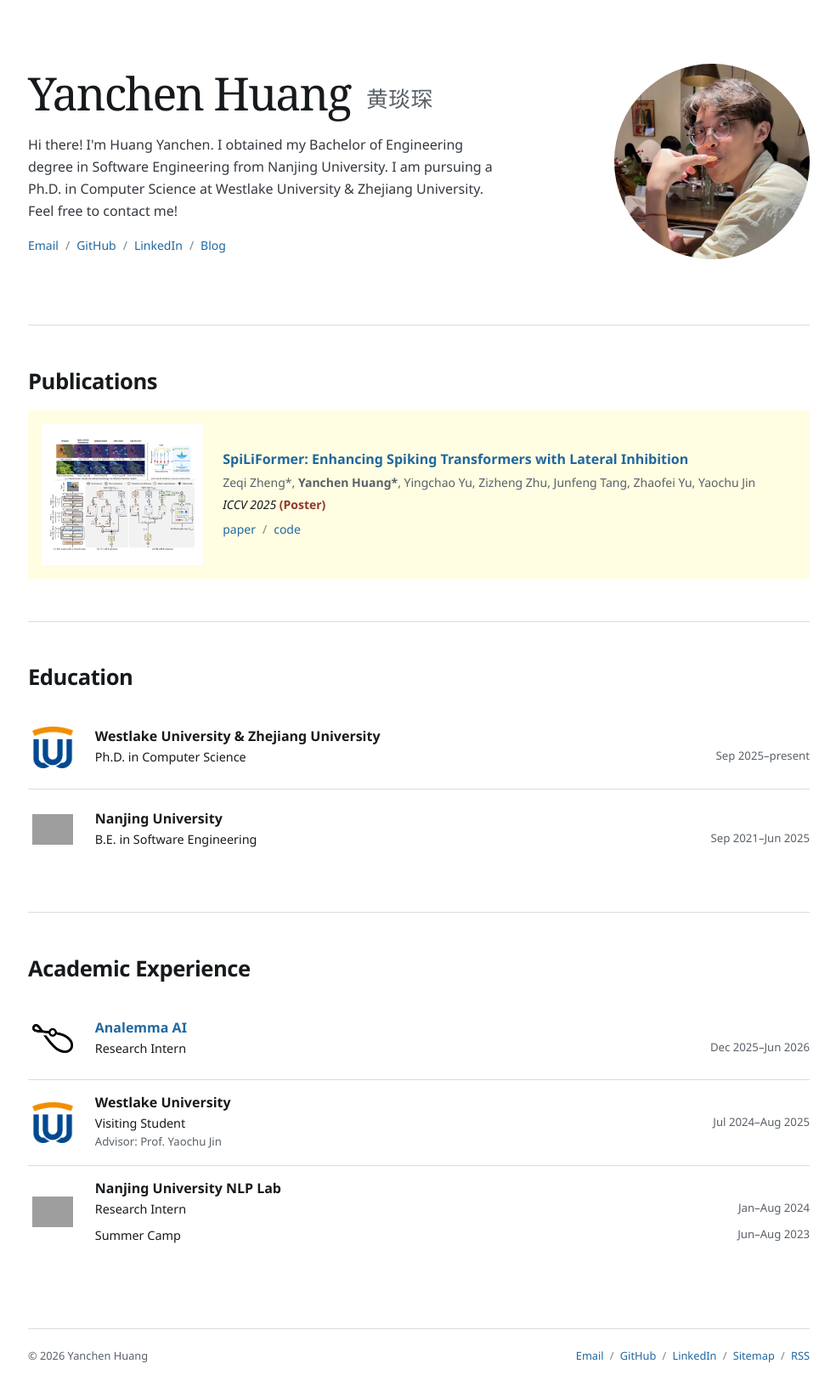
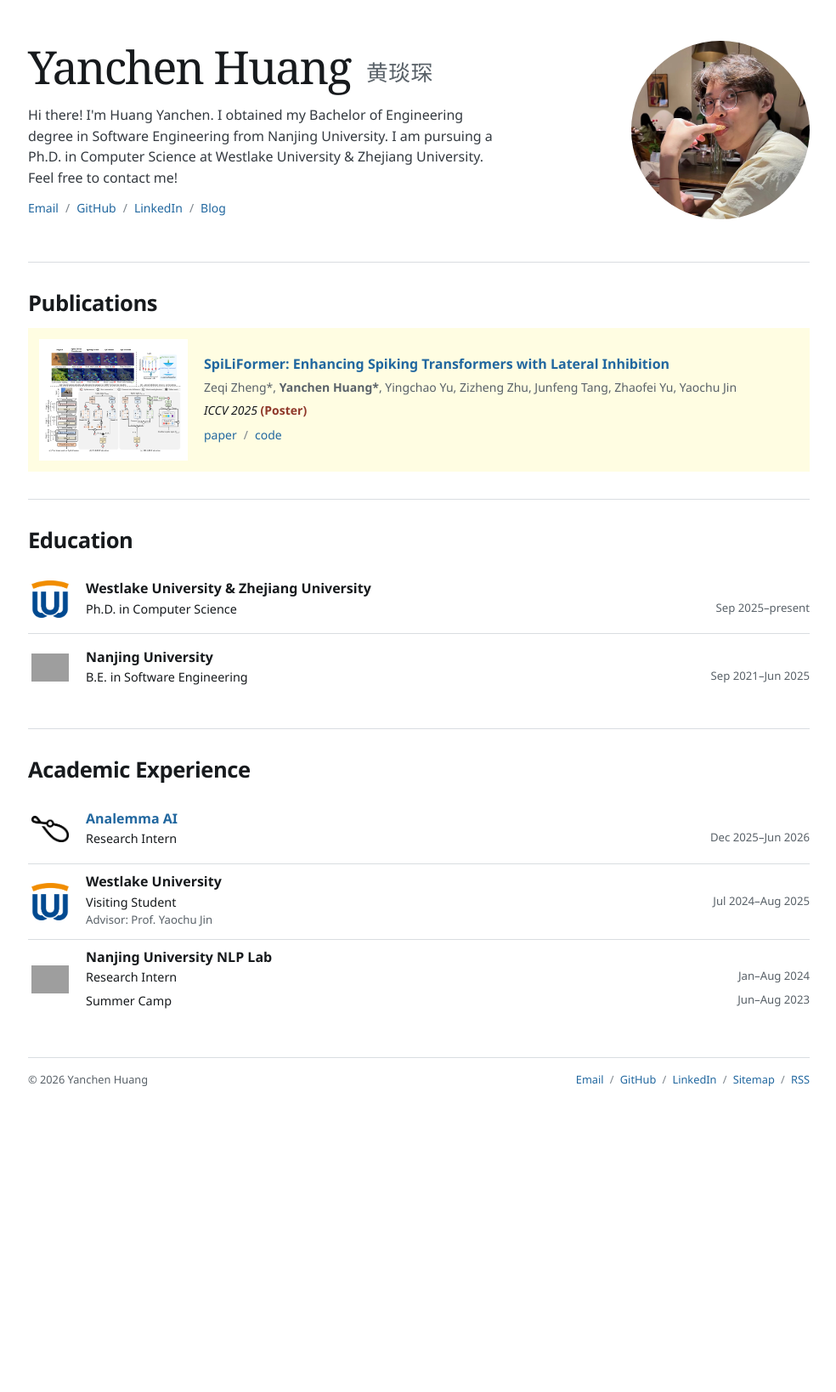
Before and after one commit to 02hyc/02hyc.github.io, a Jekyll site: the page built from _pages/about.md, in a window 1280 px wide. Shown: the whole page at 85% size, without its empty margins (147-1131 px from the left). Built offline with Jekyll 4.4.1, drawn with Linux system fonts in a browser that asks for light colours; after the commit the page ends 1302 px from its top, so only the background shows below that; grey boxes are pictures that could not be loaded.

Commit message:
Tighten homepage spacing

```diff
--- a/assets/css/main.scss
+++ b/assets/css/main.scss
@@ -181,10 +181,10 @@
 
 .profile-intro {
   display: grid;
-  grid-template-columns: minmax(0, 1fr) 230px;
+  grid-template-columns: minmax(0, 1fr) 210px;
   align-items: center;
-  gap: clamp(2.8rem, 7vw, 5.2rem);
-  padding: clamp(3rem, 7vw, 4.7rem) 0 clamp(3.2rem, 7vw, 4.8rem);
+  gap: clamp(2.2rem, 5vw, 4rem);
+  padding: clamp(2.2rem, 4vw, 3rem) 0 clamp(2.35rem, 4vw, 3.1rem);
 }
 
 .profile-intro__copy {
@@ -192,7 +192,7 @@
 }
 
 .profile-intro h1 {
-  margin-bottom: 1.2rem;
+  margin-bottom: 0.9rem;
 }
 
 .profile-intro h1 span {
@@ -207,10 +207,10 @@
 
 .profile-summary {
   max-width: 60ch;
-  margin-bottom: 1rem;
+  margin-bottom: 0.75rem;
   color: #343a40;
   font-size: 1rem;
-  line-height: 1.62;
+  line-height: 1.55;
   text-wrap: pretty;
 }
 
@@ -234,8 +234,8 @@
 }
 
 .profile-photo {
-  width: 230px;
-  height: 230px;
+  width: 210px;
+  height: 210px;
   margin: 0;
 }
 
@@ -261,17 +261,17 @@
 }
 
 .home-content {
-  padding-bottom: 2rem;
+  padding-bottom: 0.75rem;
 }
 
 .home-section {
-  padding: clamp(2.2rem, 5vw, 3.1rem) 0;
+  padding: clamp(1.5rem, 3vw, 2rem) 0;
   border-top: 1px solid var(--line);
   scroll-margin-top: 1.5rem;
 }
 
 .home-section > h2 {
-  margin-bottom: 1.15rem;
+  margin-bottom: 0.85rem;
 }
 
 .research-statement {
@@ -285,10 +285,10 @@
 
 .publication {
   display: grid;
-  grid-template-columns: 190px minmax(0, 1fr);
+  grid-template-columns: 175px minmax(0, 1fr);
   align-items: center;
-  gap: 1.45rem;
-  padding: 1rem;
+  gap: 1.2rem;
+  padding: 0.8rem;
   background: var(--highlight);
 }
 
@@ -296,15 +296,15 @@
   display: flex;
   align-items: center;
   justify-content: center;
-  width: 190px;
-  min-height: 160px;
-  padding: 0.5rem;
+  width: 175px;
+  min-height: 140px;
+  padding: 0.4rem;
   background: var(--page);
 }
 
 .publication-image img {
   width: 100%;
-  height: 150px;
+  height: 130px;
   object-fit: contain;
 }
 
@@ -350,11 +350,11 @@
 
 .experience-item {
   display: grid;
-  grid-template-columns: 58px minmax(0, 1fr);
+  grid-template-columns: 52px minmax(0, 1fr);
   align-items: center;
-  gap: 1rem 1.3rem;
-  min-height: 96px;
-  padding: 1rem 0;
+  gap: 0.75rem 1rem;
+  min-height: 80px;
+  padding: 0.65rem 0;
 }
 
 .experience-item + .experience-item {
@@ -365,15 +365,15 @@
   display: flex;
   align-items: center;
   justify-content: center;
-  width: 58px;
-  height: 58px;
+  width: 52px;
+  height: 52px;
 }
 
 .experience-logo img {
   width: auto;
   height: auto;
-  max-width: 48px;
-  max-height: 52px;
+  max-width: 44px;
+  max-height: 48px;
   object-fit: contain;
 }
 
@@ -398,8 +398,8 @@
 .experience-role-grid {
   display: grid;
   grid-template-columns: minmax(0, 1fr) minmax(170px, 190px);
-  gap: 0.55rem 1.3rem;
-  margin-top: 0.15rem;
+  gap: 0.35rem 1rem;
+  margin-top: 0.1rem;
 }
 
 .experience-role-grid > p {
@@ -590,7 +590,7 @@
   justify-content: space-between;
   width: min(calc(100% - 40px), var(--content-width));
   margin-inline: auto;
-  padding: 1.4rem 0 2rem;
+  padding: 1rem 0 1.3rem;
   border-top: 1px solid var(--line);
   gap: 1rem;
 }
@@ -642,14 +642,14 @@
 
   .profile-intro {
     grid-template-columns: 1fr;
-    gap: 1.8rem;
-    padding: 2.6rem 0 3rem;
+    gap: 1.25rem;
+    padding: 2rem 0 2.2rem;
   }
 
   .profile-photo {
     grid-row: 1;
-    width: 170px;
-    height: 170px;
+    width: 150px;
+    height: 150px;
     margin-inline: auto;
   }
 
@@ -663,7 +663,8 @@
 
   .publication {
     grid-template-columns: 1fr;
-    gap: 1rem;
+    gap: 0.8rem;
+    padding: 0.75rem;
   }
 
   .publication-image {
@@ -681,18 +682,18 @@
   }
 
   .experience-item {
-    grid-template-columns: 50px minmax(0, 1fr);
-    gap: 0.85rem;
+    grid-template-columns: 46px minmax(0, 1fr);
+    gap: 0.7rem;
   }
 
   .experience-logo {
-    width: 50px;
-    height: 50px;
+    width: 46px;
+    height: 46px;
   }
 
   .experience-logo img {
-    max-width: 44px;
-    max-height: 48px;
+    max-width: 40px;
+    max-height: 43px;
   }
 
   .experience-role-grid {
@@ -706,7 +707,7 @@
   }
 
   .experience-role-grid .experience-date:not(:last-child) {
-    margin-bottom: 0.55rem;
+    margin-bottom: 0.35rem;
   }
 
   .site-footer__inner {
@@ -719,6 +720,11 @@
 }
 
 @media (max-width: 430px) {
+  .profile-intro h1 {
+    font-size: clamp(2.15rem, 11vw, 2.4rem);
+    line-height: 1.05;
+  }
+
   .profile-intro h1 span {
     display: block;
     margin: 0.2rem 0 0;
```
